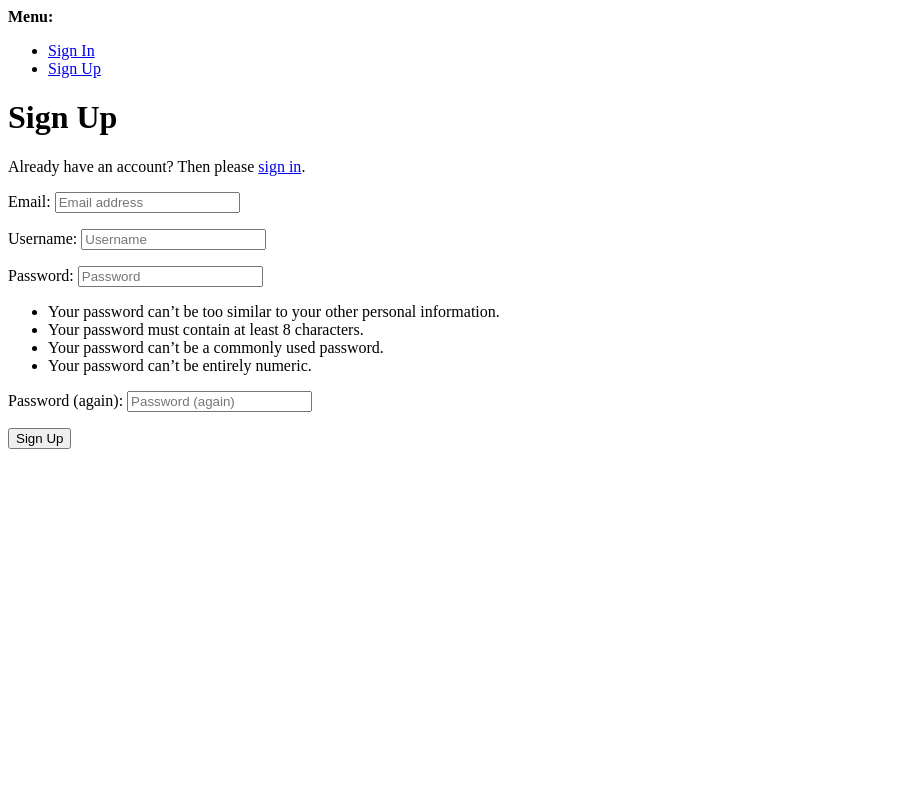
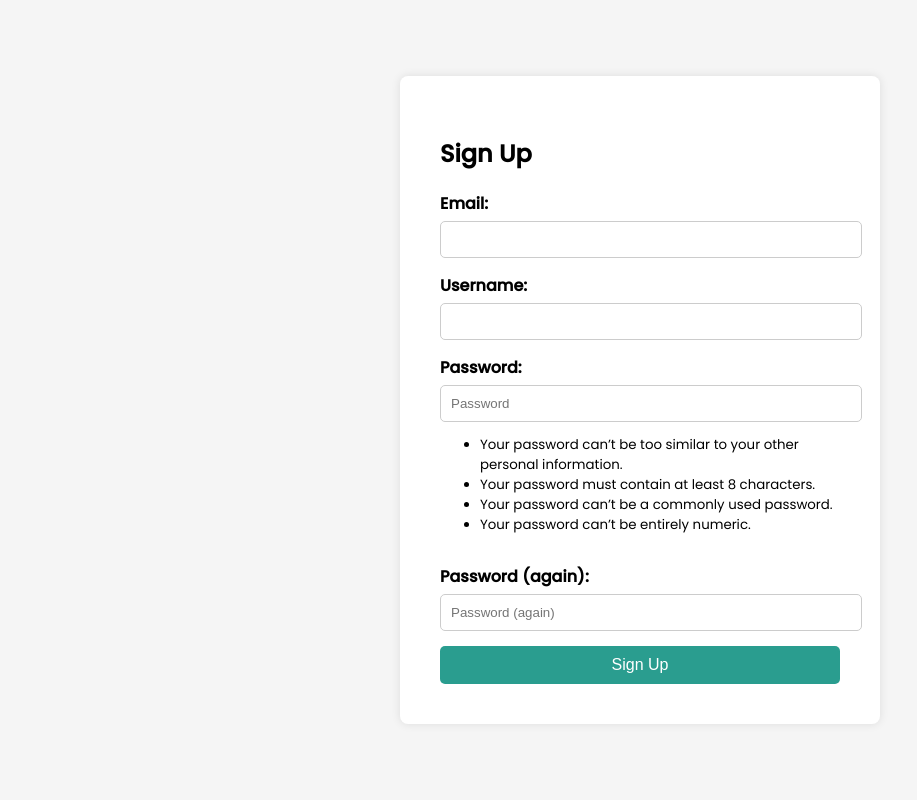
Before and after one commit to JoeyAckah/Access-Key-Manager, a Django app: page /accounts/signup/ in a window 1280 px wide. Shown: the whole page, without its empty margins (0-917 px from the left). Run offline with Django 5.2, Linux system fonts and the light colour scheme.

Commit message:
setup template structure and static files

```diff
--- a/Access_Key_Manager/Access_Key_Manager/settings.py
+++ b/Access_Key_Manager/Access_Key_Manager/settings.py
@@ -123,6 +123,7 @@ USE_TZ = True
 # https://docs.djangoproject.com/en/5.0/howto/static-files/
 
 STATIC_URL = 'static/'
+STATICFILES_DIRS = (os.path.join(BASE_DIR/'static'),)
 
 # Default primary key field type
 # https://docs.djangoproject.com/en/5.0/ref/settings/#default-auto-field
@@ -146,6 +147,10 @@ ACCOUNT_LOGIN_ON_EMAIL_CONFIRMATION = True
 LOGIN_REDIRECT_URL = '/'
 LOGOUT_REDIRECT_URL = '/'
 
+ACCOUNT_FORMS = {
+    'signup': 'key_manager.forms.CustomSignUpForm'
+}
+
 
 EMAIL_BACKEND = 'django.core.mail.backends.smtp.EmailBackend'
 EMAIL_HOST = 'smtp.gmail.com'
--- a/Access_Key_Manager/key_manager/forms.py
+++ b/Access_Key_Manager/key_manager/forms.py
@@ -1,11 +1,24 @@
 from django import forms
 from django.contrib.auth.forms import UserCreationForm
 from django.contrib.auth.models import User
+from allauth.account.forms import SignupForm
 
 
-class SignUpForm(UserCreationForm):
-    email = forms.EmailField(required=True)
+class CustomSignUpForm(SignupForm):
+    username = forms.CharField(max_length=255, label='Username', required=True, widget=forms.TextInput(attrs={
+        'id': 'username'
+    }))
+    email = forms.EmailField(label='Email', required=True, widget=forms.EmailInput(attrs={
+        'id': 'email'
+    }))
+    password1 = forms.CharField(label='Password', required=True, widget=forms.PasswordInput(attrs={
+        'id': 'password'
+    }))
+    password2 = forms.CharField(label='Confirm Password', required=True, widget=forms.PasswordInput(attrs={
+        'id': 'confirm-password'
+    }))
 
-    class Meta:
-        model = User
-        fields = ['username', 'email', 'password1', 'password2']
+    def save(self, request):
+        user = super(CustomSignUpForm, self).save(request)
+        user.save()
+        return user
--- a/Access_Key_Manager/key_manager/urls.py
+++ b/Access_Key_Manager/key_manager/urls.py
@@ -6,5 +6,5 @@ urlpatterns = [
     path('', views.index, name='index'),
     path('key-request', views.assign_key, name='key-request'),
     path('revoke/<int:id>', views.revoke, name='revoke'),
-    path('signup', views.signup, name='account_signup'),
+
 ]
--- /dev/null
+++ b/Access_Key_Manager/static/key_manager/css/styles.css
@@ -0,0 +1,209 @@
+body {
+    font-family:Poppins, Helvetica Neue, Helvetica, Arial, sans-serif;
+    background-color: #f5f5f5;
+    margin: 0;
+    display: flex;
+    justify-content: center;
+    align-items: center;
+    height: 100vh;
+}
+
+.container {
+    display: flex;
+    width: 80%;
+    max-width: 1200px;
+    background-color: #ffffff;
+    box-shadow: 0 0 10px rgba(0, 0, 0, 0.1);
+}
+
+.info-section {
+    flex: 1;
+    padding: 40px;
+    background-color: #2a9d8f;
+    color: white;
+}
+
+.info-section h1 {
+    margin-bottom: 20px;
+}
+
+.info-section p {
+    font-size: 18px;
+}
+
+.login-section {
+    flex: 1;
+    padding: 40px;
+}
+
+.login-section form {
+    display: flex;
+    flex-direction: column;
+}
+
+.login-section h2 {
+    margin-bottom: 20px;
+}
+
+.L_input-group {
+    margin-bottom: 15px;
+}
+
+.L_input-group label {
+    display: block;
+    margin-bottom: 5px;
+    font-weight: bold;
+}
+
+.L_input-group input {
+    width: 100%;
+    padding: 10px;
+    border: 1px solid #ccc;
+    border-radius: 5px;
+}
+
+.remember-me {
+    display: flex;
+    align-items: center;
+    margin-bottom: 20px;
+}
+
+.remember-me input {
+    margin-right: 10px;
+}
+
+button {
+    padding: 10px;
+    background-color: #2a9d8f;
+    color: white;
+    border: none;
+    border-radius: 5px;
+    cursor: pointer;
+    font-size: 16px;
+}
+
+button:hover {
+    background-color: #21867a;
+}
+
+.additional-links a {
+    color: #2a9d8f;
+    text-decoration: none;
+    margin-top: 10px;
+}
+
+.additional-links a:hover {
+    text-decoration: underline;
+}
+
+
+.create-account-button {
+    padding: 10px 20px;
+    background-color: #f4a261;
+    color: white;
+    border: none;
+    border-radius: 5px;
+    cursor: pointer;
+    font-size: 16px;
+    text-decoration: none;
+    display: inline-block;
+    margin-top: 10px;
+    text-align: center;
+}
+
+.create-account-button:hover {
+    background-color: #e76f51;
+}
+
+
+.signup-container {
+    width: 100%;
+    max-width: 400px;
+    background-color: #ffffff;
+    padding: 40px;
+    box-shadow: 0 0 10px rgba(0, 0, 0, 0.1);
+    border-radius: 8px;
+}
+
+.signup-form {
+    display: flex;
+    flex-direction: column;
+}
+
+.signup-form h2 {
+    margin-bottom: 20px;
+}
+
+.S_input-group{
+    margin-bottom: 15px;
+}
+.S_input-group label {
+    display: block;
+    margin-bottom: 5px;
+    font-weight: bold;
+}
+
+.S_input-group input {
+    width: 100%;
+    padding: 10px;
+    border: 1px solid #ccc;
+    border-radius: 5px;
+}
+
+button {
+    padding: 10px;
+    background-color: #2a9d8f;
+    color: white;
+    border: none;
+    border-radius: 5px;
+    cursor: pointer;
+    font-size: 16px;
+}
+
+
+button:hover {
+    background-color: #21867a;
+}
+
+.navbar {
+    width: 100%;
+    background-color: #2a9d8f;
+    padding: 10px 20px;
+    display: flex;
+    justify-content: space-between;
+    align-items: center;
+    box-shadow: 0 0 10px rgba(0, 0, 0, 0.1);
+}
+
+.navbar-logo {
+    color: white;
+    font-size: 24px;
+    font-weight: bold;
+}
+
+.navbar-user {
+    display: flex;
+    align-items: center;
+    color: white;
+}
+
+.username {
+    margin-right: 10px;
+}
+
+.navbar-user i {
+    margin-right: 10px;
+}
+
+.logout-link {
+    color: white;
+    text-decoration: none;
+    margin-left: 20px;
+    margin-right: 25px;
+    border-left: 1px solid white;
+    padding-left: 10px;
+}
+
+.logout-link:hover {
+    text-decoration: underline;
+}
--- /dev/null
+++ b/Access_Key_Manager/templates/account/signup.html
@@ -0,0 +1,43 @@
+{% extends 'base.html' %}
+{% load allauth i18n %}
+
+{% block content %}
+<div class="signup-container">
+    <form class="signup-form" action="{% url 'account_signup' %}" method="post" >
+        {% csrf_token %}
+        <h2>Sign Up</h2>
+        {{form.non_field_errors}}
+
+        {% for field in form %}
+        <div class="S_input-group">
+            {{field.label_tag}}
+            {{field}} {{field.errors}}
+            <span><small>{{field.help_text}}</small></span>
+        </div>
+
+        {% endfor %}
+
+
+        {% comment %}
+
+        <div class="S_input-group">
+            {{form.email.label_tag}}
+            {{form.email}}
+            {{form.email.errors}}
+        </div>
+        <div class="S_input-group">
+            {{form.password1.label_tag}}
+            {{form.password1}}
+            <span><small>{{form.password1.help_text}}</small></span>
+            {{form.password1.errors}}
+        </div>
+        <div class="S_input-group">
+            {{form.password2.label_tag}}
+            {{form.password2}}
+        </div>
+        {% endcomment %}
+
+        <button type="submit">Sign Up</button>
+    </form>
+</div>
+{% endblock content %}
--- /dev/null
+++ b/Access_Key_Manager/templates/base.html
@@ -0,0 +1,31 @@
+<!DOCTYPE html>
+{% load static %}
+<html lang="en">
+<head>
+    <meta charset="UTF-8">
+    <meta name="viewport" content="width=device-width, initial-scale=1.0">
+    <!-- <link href="https://cdn.jsdelivr.net/npm/bootstrap@5.0.2/dist/css/bootstrap.min.css"
+         rel="stylesheet"
+         integrity="sha384-EVSTQN3/azprG1Anm3QDgpJLIm9Nao0Yz1ztcQTwFspd3yD65VohhpuuCOmLASjC"
+          crossorigin="anonymous"> -->
+          <link rel="preconnect" href="https://fonts.googleapis.com">
+          <link rel="preconnect" href="https://fonts.gstatic.com" crossorigin>
+          <link href="https://fonts.googleapis.com/css2?family=Poppins:ital,wght@0,100;0,200;0,400;0,500;1,100;1,400;1,500&display=swap" rel="stylesheet">
+    <link rel="stylesheet" href="{% static 'key_manager/css/styles.css' %}">
+    <title>Document</title>
+</head>
+<body>
+
+    {% comment %}
+    {% include 'navbar.html' %}
+
+    {% include 'messages.html' %}
+    {% endcomment %}
+
+
+    {% block content %}
+
+
+    {% endblock %}
+
+</body>
```
Also changed, not shown: Access_Key_Manager/key_manager/templates/key_manager/index.html (+3 -21 lines), Access_Key_Manager/key_manager/views.py (+1 -9 lines), Access_Key_Manager/templates/messages.html (added, +7 -0 lines), Access_Key_Manager/templates/navbar.html (added, +9 -0 lines), Access_Key_Manager/db.sqlite3.
